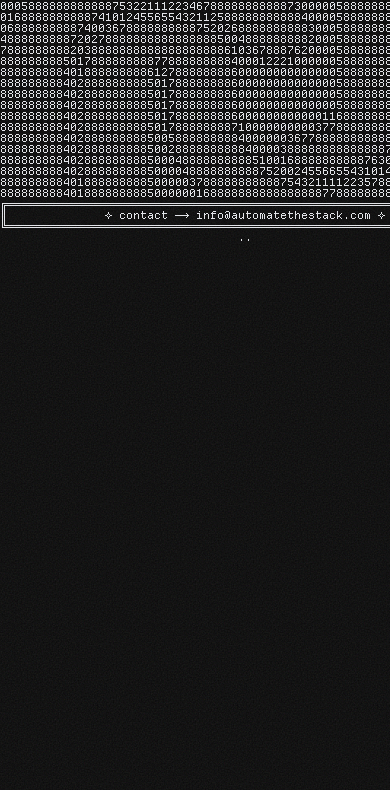
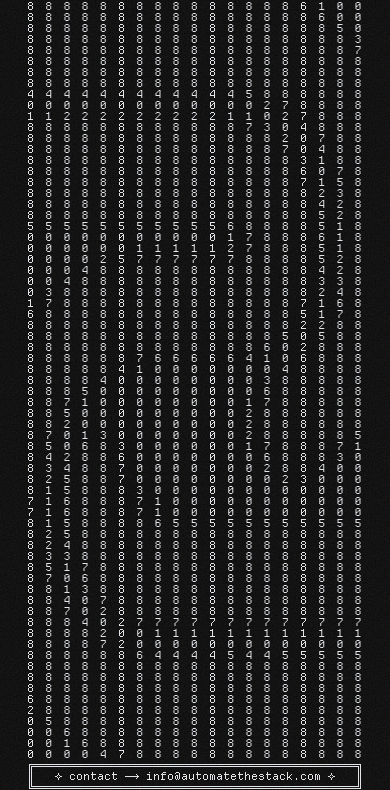
Before and after one commit to automatethestack/automatethestack.github.io, a plain HTML site: page index.html in a window 390 px wide. Shown: the part 54-844 px from the top of the page. Drawn offline with Linux system fonts and the light colour scheme.

Commit message:
feat: implement responsive animation content for different viewport sizes

```diff
--- a/index.html
+++ b/index.html
@@ -8,17 +8,28 @@
    </head>
 <body>
 <div class="noise-overlay" aria-hidden="true"></div>
-<pre>
+<!-- hidden when below 490px -->
+<pre id="pre-content-above-490">
                                   ..
 ╔════════════════════════════════════════════════════════════════════╗
 ║                      <a href="#" id="brand"><span class="brand-bracket">>></span> automate the stack <span class="brand-bracket"><<</span></a>                      ║
 ╚════════════════════════════════════════════════════════════════════╝
-<span id="animation-content">LOADING</span>
+<span id="animation-content-above-490">LOADING</span>
 ╔════════════════════════════════════════════════════════════════════╗
 ║              <a href="mailto:info@automatethestack.com"><span class="mail-arrow">✧</span> contact ─→ info@automatethestack.com <span class="mail-arrow">✧</span></a>              ║
 ╚════════════════════════════════════════════════════════════════════╝
                                   ..
 </pre>
+<pre id="pre-content-below-490">
+                       ..
+╔══════════════════════════════════════════════╗
+║           <a href="#" id="brand"><span class="brand-bracket">>></span> automate the stack <span class="brand-bracket"><<</span></a>           ║
+╚══════════════════════════════════════════════╝
+<span id="animation-content-below-490">LOADING</span>╔══════════════════════════════════════════════╗
+║   <a href="mailto:info@automatethestack.com"><span class="mail-arrow">✧</span> contact ─→ info@automatethestack.com <span class="mail-arrow">✧</span></a>   ║
+╚══════════════════════════════════════════════╝
+                       ..
+</pre>
 <script src="./script.js"></script>
 </body>
 </html>
--- a/script.js
+++ b/script.js
@@ -45,83 +45,154 @@ class AnimationManager {
 
 // Main animation logic
 (async function initAnimation() {
-  const animationContent = document.getElementById('animation-content');
-  let frames = [];
-  let currentFrame = 0;
-  let animationManager = null;
+  const animationContentAbove490 = document.getElementById('animation-content-above-490');
+  const animationContentBelow490 = document.getElementById('animation-content-below-490');
 
-  try {
-    // Fetch frames.json (either 70 char or 420 char version)
-    const response = await fetch('./public/frames-70-char.json');
+  let framesAbove = [];
+  let framesBelow = [];
+  let currentFrameAbove = 0;
+  let currentFrameBelow = 0;
+  let managerAbove = null;
+  let managerBelow = null;
+  let baseFPS = 10; // Base FPS for animation
+
+  async function loadFrames(url) {
+    const response = await fetch(url);
     if (!response.ok) {
       throw new Error(`Failed to load frames: ${response.status}`);
     }
+    return await response.json();
+  }
 
-    frames = await response.json();
-    console.log(`Loaded ${frames.length} animation frames`);
+  function ensureManagers() {
+    if (!managerAbove) {
+      managerAbove = new AnimationManager(() => {
+        if (!framesAbove.length) return;
+        currentFrameAbove = (currentFrameAbove + 1) % framesAbove.length;
+        animationContentAbove490.textContent = framesAbove[currentFrameAbove].join('\n');
+      }, baseFPS);
+    }
+    if (!managerBelow) {
+      managerBelow = new AnimationManager(() => {
+        if (!framesBelow.length) return;
+        currentFrameBelow = (currentFrameBelow + 1) % framesBelow.length;
+        animationContentBelow490.textContent = framesBelow[currentFrameBelow].join('\n');
+      }, baseFPS);
+    }
+  }
 
-    // Initialize animation manager
-    // FPS CONTROL: Change the second parameter (currently 10) to adjust FPS
-    // Examples: 5 = slower (5 FPS), 20 = faster (20 FPS), 30 = smooth (30 FPS)
-    let baseFPS = 10; // Base FPS for animation
-    animationManager = new AnimationManager(() => {
-      currentFrame = (currentFrame + 1) % frames.length;
-      animationContent.textContent = frames[currentFrame].join('\n');
-    }, baseFPS); // CHANGE baseFPS to modify the default animation speed
+  async function startAbove() {
+    if (!framesAbove.length) {
+      framesAbove = await loadFrames('./public/frames-70-char.json');
+    }
+    // Ensure the element is populated and visible every time we switch up
+    animationContentAbove490.textContent = framesAbove[0].join('\n');
+    animationContentAbove490.classList.add('loaded');
+    ensureManagers();
+    managerBelow && managerBelow.pause();
+    managerAbove.updateFPS(baseFPS);
+    managerAbove.start();
+  }
 
-    // Set initial frame
-    animationContent.textContent = frames[0].join('\n');
-    animationContent.classList.add('loaded');
+  async function startBelow() {
+    // Build rotated frames on the fly from the same source frames
+    if (!framesAbove.length) {
+      framesAbove = await loadFrames('./public/frames-70-char.json');
+    }
+    if (!framesBelow.length) {
+      const rotate90Clockwise = (lines) => {
+        const height = lines.length;
+        const width = Math.max(0, ...lines.map((l) => l.length));
+        const grid = lines.map((l) => l.padEnd(width, ' '));
+        const rotated = [];
+        for (let x = 0; x < width; x++) {
+          let row = '';
+          for (let y = height - 1; y >= 0; y--) {
+            row += grid[y][x];
+          }
+          rotated.push(row);
+        }
+        // Trim entirely blank leading/trailing rows introduced by rotation/padding
+        const isBlank = (s) => s.trim().length === 0;
+        let start = 0;
+        while (start < rotated.length && isBlank(rotated[start])) start++;
+        let end = rotated.length - 1;
+        while (end >= start && isBlank(rotated[end])) end--;
+        return rotated.slice(start, end + 1);
+      };
+      framesBelow = framesAbove.map(rotate90Clockwise);
+    }
+    // Ensure the element is populated and visible every time we switch down
+    animationContentBelow490.textContent = framesBelow[0].join('\n');
+    animationContentBelow490.classList.add('loaded');
+    ensureManagers();
+    managerAbove && managerAbove.pause();
+    managerBelow.updateFPS(baseFPS);
+    managerBelow.start();
+  }
 
-    // Lightweight, occasional FPS randomization for subtle variation
-    // Randomly varies FPS by ±2 every 4–8 seconds for a lively feel
   function scheduleFpsJitter() {
     const nextInMs = 4000 + Math.random() * 4000; // 4-8s
     setTimeout(() => {
       const jitter = (Math.random() * 4) - 2; // -2..+2
       const newFps = Math.max(5, Math.min(30, baseFPS + jitter));
-        animationManager.updateFPS(newFps);
+      baseFPS = newFps;
+      if (managerAbove) managerAbove.updateFPS(newFps);
+      if (managerBelow) managerBelow.updateFPS(newFps);
       scheduleFpsJitter();
     }, nextInMs);
   }
-    scheduleFpsJitter();
 
-    // Click-to-cycle FPS on title
-    const brandEl = document.getElementById('brand');
-    if (brandEl) {
+  try {
+    // FPS click-to-cycle on both brand links (duplicate IDs are handled via querySelectorAll)
+    const brandEls = document.querySelectorAll('#brand');
     const fpsOptions = [5, 10, 15, 20, 24, 30];
     let fpsIndex = Math.max(0, fpsOptions.indexOf(baseFPS));
+    brandEls.forEach((brandEl) => {
       brandEl.addEventListener('click', (e) => {
         e.preventDefault();
         fpsIndex = (fpsIndex + 1) % fpsOptions.length;
         baseFPS = fpsOptions[fpsIndex];
-        animationManager.updateFPS(baseFPS);
+        if (managerAbove) managerAbove.updateFPS(baseFPS);
+        if (managerBelow) managerBelow.updateFPS(baseFPS);
       });
+    });
+
+    scheduleFpsJitter();
+
+    // Start the appropriate animation based on viewport, and switch on resize
+    const reducedMotion = window.matchMedia('(prefers-reduced-motion: reduce)').matches;
+    const mq = window.matchMedia('(max-width: 490px)');
+
+    async function applyBreakpoint(isBelow) {
+      if (reducedMotion) return;
+      try {
+        if (isBelow) {
+          await startBelow();
+        } else {
+          await startAbove();
+        }
+      } catch (err) {
+        console.error('Animation initialization failed:', err);
+        const target = isBelow ? animationContentBelow490 : animationContentAbove490;
+        if (target) target.textContent = 'Failed to load animation. Please refresh the page.';
+      }
     }
 
-    // Start animation if page is visible
-    const reducedMotion = window.matchMedia('(prefers-reduced-motion: reduce)').matches;
-    if (!reducedMotion) {
-      animationManager.start(); // Always start animation regardless of visibility
+    // Initial start
+    await applyBreakpoint(mq.matches);
+
+    // React to viewport changes
+    if (typeof mq.addEventListener === 'function') {
+      mq.addEventListener('change', (e) => applyBreakpoint(e.matches));
+    } else if (typeof mq.addListener === 'function') {
+      // Safari fallback
+      mq.addListener((e) => applyBreakpoint(e.matches));
     }
-
-    // Removed focus/blur and visibilitychange event listeners to allow
-    // animation to continue running even when window is not active.
-    // This increases CPU usage but ensures continuous animation.
-    // To re-enable performance optimization (pause when inactive), uncomment:
-
-    // window.addEventListener('focus', () => animationManager.start());
-    // window.addEventListener('blur', () => animationManager.pause());
-    // document.addEventListener('visibilitychange', () => {
-    //   if (document.visibilityState === 'visible') {
-    //     animationManager.start();
-    //   } else {
-    //     animationManager.pause();
-    //   }
-    // });
-
   } catch (error) {
-    console.error('Animation initialization failed:', error);
-    animationContent.textContent = 'Failed to load animation. Please refresh the page.';
+    console.error('Animation setup failed:', error);
+    if (animationContentAbove490) {
+      animationContentAbove490.textContent = 'Failed to load animation. Please refresh the page.';
+    }
   }
 })();
--- a/styles.css
+++ b/styles.css
@@ -9,11 +9,13 @@ html {
   height: 100%;
   overflow: hidden;
 }
+
 body {
   margin: 0;
   height: 100%;
   overflow: hidden;
 }
+
 pre {
   display: block;
   margin: 0 auto;
@@ -29,21 +31,21 @@ pre {
   box-sizing: border-box;
   padding: 0;
   overflow: hidden;
-  min-width: 506px;
+  min-width: 490px;
   transform-origin: top center;
 }
 
-/* sm ≥ 640px → 22px */
+/* stage one */
 @media (min-width: 759px) {
   pre { font-size: 16.5px; }
 }
 
-/* lg ≥ 1024px → 22px */
+/* stage two */
 @media (min-width: 1012px) {
   pre { font-size: 22px; }
 }
 
-/* xl ≥ 1200px → 22px */
+/* stage three */
 @media (min-width: 1518px) {
   pre { font-size: 33px; }
 }
@@ -52,13 +54,51 @@ pre {
   font-family: "Departure";
   src: url("./public/departure.woff") format("woff");
 }
-#animation-content {
+#pre-content-above-490 {
+  display: block;
+}
+#pre-content-below-490 {
+  display: none;
+  margin: 0;
+}
+#animation-content-above-490 {
+  /* hidden when below 490px */
   opacity: 0;
   transition: opacity 0.35s ease-in;
 }
-#animation-content.loaded {
+#animation-content-above-490.loaded {
   color: #E5E7EB;
   opacity: 1;
+}
+#animation-content-below-490 {
+  /* hidden when above 490px */
+  display: none;
+  opacity: 0;
+  transition: opacity 0.35s ease-in;
+}
+#animation-content-below-490.loaded {
+  color: #E5E7EB;
+  opacity: 1;
+  max-width: 336px;
+}
+/* swap to the rotated layout when viewport is 490px wide or smaller */
+@media (max-width: 490px) {
+  #pre-content-above-490 {
+    display: none;
+  }
+  #pre-content-below-490 {
+    display: block;
+    position: relative;
+    margin: 0 auto;              /* center horizontally */
+    width: max-content;          /* shrink to content width */
+    min-width: 0;                /* override global min-width from pre */
+  }
+  #animation-content-below-490 {
+    display: block;
+    font-size: 11px;       /* increase size of rotated JSON */
+    line-height: 1em;
+    letter-spacing: 11.2px;     /* no extra spacing between characters */
+  }
 }
 a {
   color: #E5E7EB;
@@ -105,13 +145,13 @@ a[href^="mailto:"]:hover .mail-arrow {
 
 @keyframes noiseShift {
   0%   { background-position:   0px   0px; }
-  12%  { background-position: -20px  30px; }
-  25%  { background-position: -60px  80px; }
-  37%  { background-position:  40px -50px; }
-  50%  { background-position:  80px -10px; }
-  62%  { background-position: -30px  60px; }
-  75%  { background-position:  50px  20px; }
-  87%  { background-position: -70px -40px; }
+  12%  { background-position: -21px  35px; }
+  25%  { background-position: -63px  77px; }
+  37%  { background-position:  42px -56px; }
+  50%  { background-position:  84px -7px; }
+  62%  { background-position: -35px  63px; }
+  75%  { background-position:  56px  21px; }
+  87%  { background-position: -70px -42px; }
   100% { background-position:   0px   0px; }
 }
 
```
Lines whose indentation alone changed are shown as unchanged.
